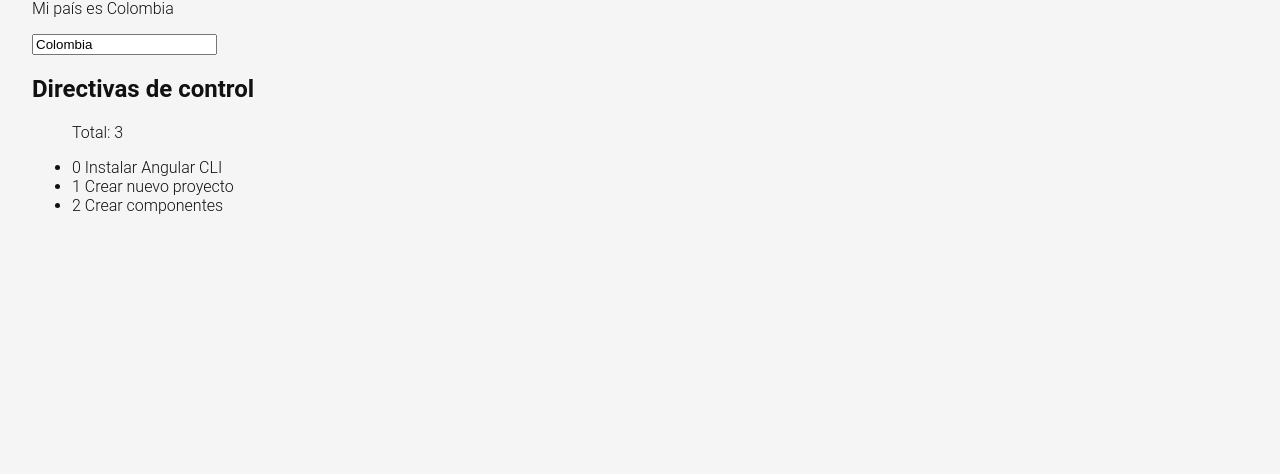
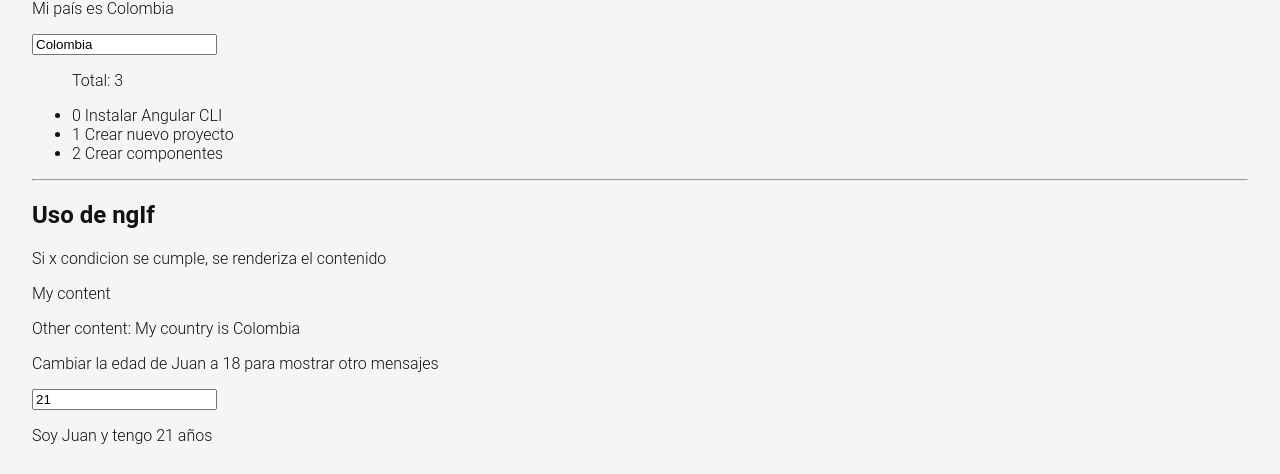
Before and after one commit to yesiddn/todoapp-angular, an Angular app: page /labs in a window 1280 px wide. Shown: the part 850-1324 px from the top of the page. Before the commit the page ends 1097 px from the top, so only its background shows below. Built offline with nearby package versions, Linux system fonts and the light colour scheme.

Commit message:
feat: Update labs component to add ngIf direvtive

```diff
--- a/src/app/pages/labs/labs.component.html
+++ b/src/app/pages/labs/labs.component.html
@@ -43,11 +43,33 @@
   <input type="text" [value]="country()" (change)="changeCountry($event)" />
 
   <!--  -->
-  <h2>Directivas de control</h2>
+  <!-- <h2>Directivas de control</h2> -->
   <ul>
     <p>Total: {{ tasks().length }}</p>
     <li *ngFor="let task of tasks(); index as i">
       {{ i }} {{ task }}
     </li>
   </ul>
+  <hr />
+
+  <h2>Uso de ngIf</h2>
+  <p>Si x condicion se cumple, se renderiza el contenido</p>
+  <div *ngIf="1 === 1">
+    <p>My content</p>
+  </div>
+
+  <div *ngIf="country() === 'Colombia'">
+    <p>Other content: My country is {{ country() }}</p>
+  </div>
+
+  <div>
+    <p>Cambiar la edad de {{ anotherPerson().name }} a 18 para mostrar otro mensajes</p>
+    <input type="number" [value]="anotherPerson().age" (change)="changeAge($event)" />
+  </div>
+  <div *ngIf="anotherPerson().name === 'Juan' && anotherPerson().age === 18; else elseBlock"> <!-- else elseBlock es una referencia a un template cuando la condicion no se cumple -> elseBlock puede tener cualquiel nombre como myBlock -->
+    <p>Soy {{ anotherPerson().name }} y acabo de cumplir 18 años</p>
+  </div>
+  <ng-template #elseBlock> <!-- se define el template con el nombre de la referencia -->
+    <p>Soy {{ anotherPerson().name }} y tengo {{ anotherPerson().age }} años</p>
+  </ng-template>
 </main>
--- a/src/app/pages/labs/labs.component.ts
+++ b/src/app/pages/labs/labs.component.ts
@@ -30,6 +30,11 @@ export class LabsComponent {
     avatar: 'https://w3schools.com/howto/img_avatar.png',
   };
   country = signal('Colombia');
+  anotherPerson = signal({
+    name: 'Juan',
+    age: 21,
+    avatar: 'https://w3schools.com/howto/img_avatar.png',
+  });
 
   clickHandler() {
     alert('Hola!');
@@ -50,6 +55,12 @@ export class LabsComponent {
     this.country.set(newCountry); // esta es la mejor forma de cambiar el valor de una señal
   }
 
+  changeAge(event: Event) {
+    const input = event.target as HTMLInputElement;
+    const newAge = input.value;
+    this.anotherPerson.update((prevState) => ({ ...prevState, age: parseInt(newAge) }));
+  }
+
   // de esta forma las variables solo pueden ser accedidas desde la clase
   private email = 'my.mail@mail.com';
 }
```
